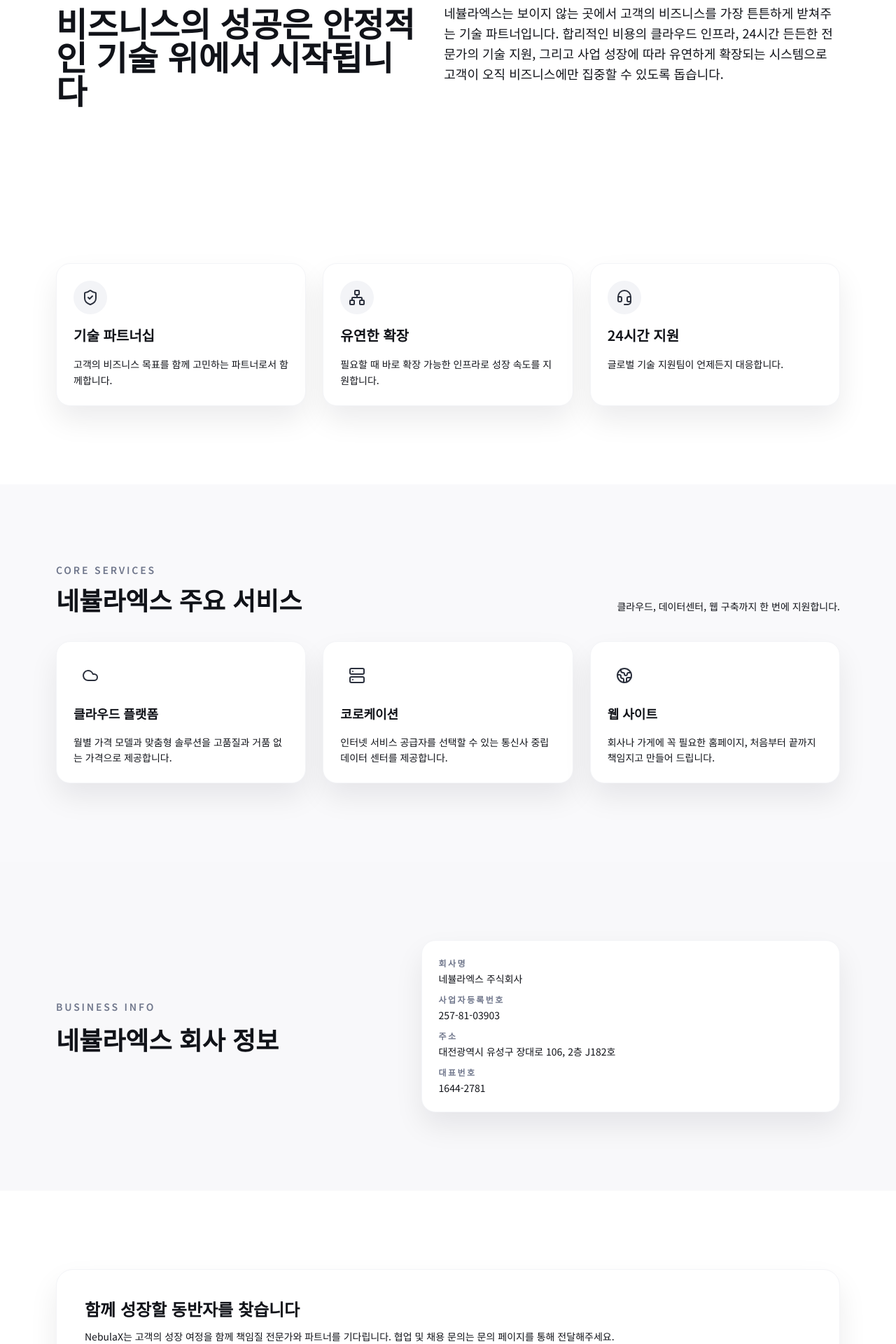
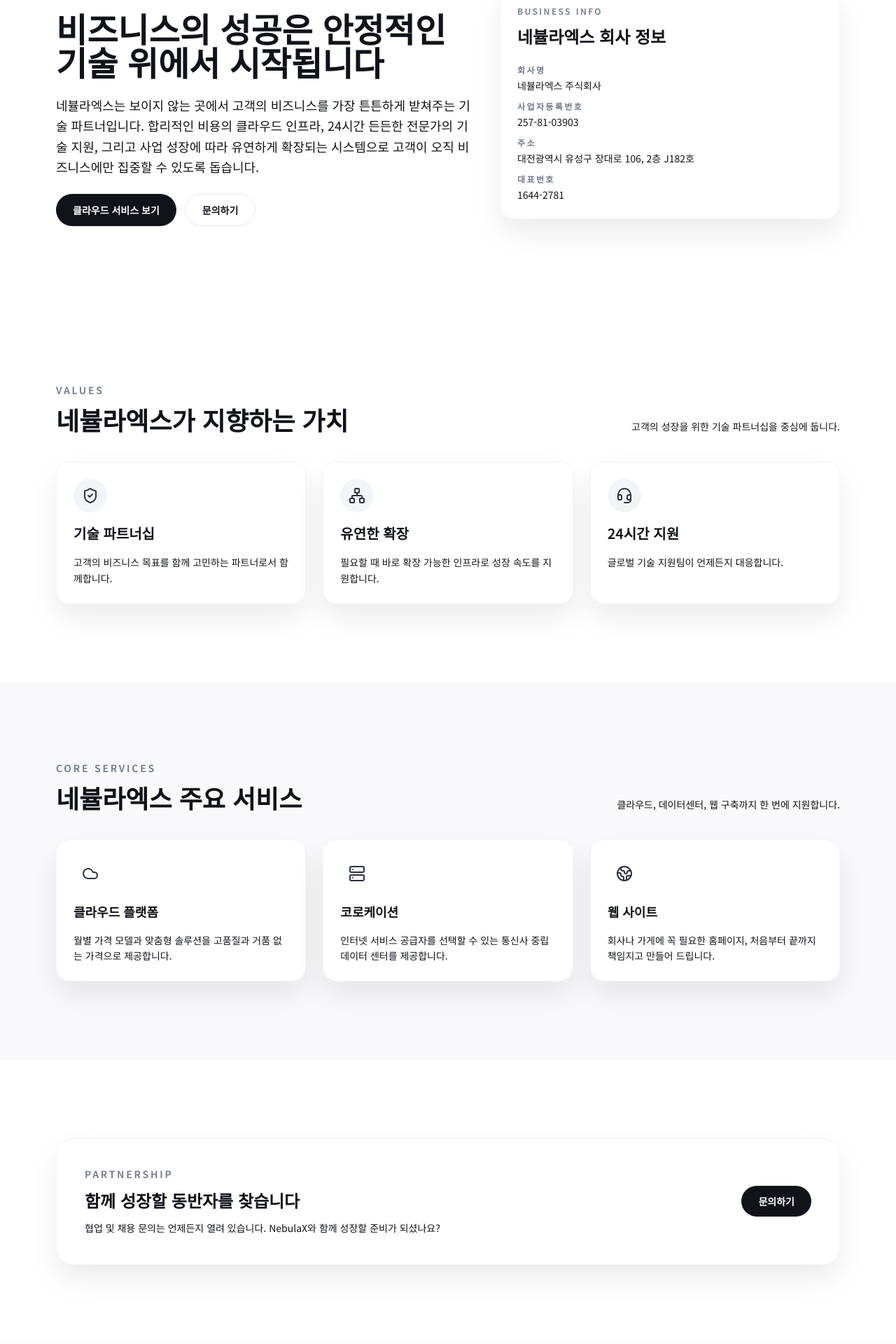
Before and after one commit to jevan-afk/nebulax, a Next.js app: page /about in a window 1280 px wide. Shown: the part 220-2140 px from the top of the page at 70% size. Built offline with nearby package versions, Linux system fonts and the light colour scheme.

Commit message:
Rebuild About, Services, Contact pages

```diff
--- a/app/about/page.tsx
+++ b/app/about/page.tsx
@@ -1,6 +1,7 @@
 import { Container } from "@/components/Container";
 import { Section } from "@/components/Section";
 import { Card } from "@/components/Card";
+import { Button } from "@/components/Button";
 import { aboutContent, businessInfo, featuredCards, values } from "@/lib/content";
 
 export default function AboutPage() {
@@ -8,32 +9,85 @@ export default function AboutPage() {
     <>
       <Section className="pt-28">
         <Container>
-          <div className="grid gap-10 lg:grid-cols-[1fr_1.1fr] lg:items-center">
-            <div>
+          <div className="grid gap-10 lg:grid-cols-[1.1fr_0.9fr] lg:items-center">
+            <div className="space-y-6">
               <p className="text-sm font-semibold uppercase tracking-[0.2em] text-ink-500">About</p>
-              <h1 className="mt-4 text-4xl font-semibold text-ink-900 md:text-5xl">
+              <h1 className="text-4xl font-semibold text-ink-900 md:text-5xl">
                 {aboutContent.heading}
               </h1>
+              <p className="text-lg leading-relaxed text-ink-600">{aboutContent.body}</p>
+              <div className="flex flex-wrap gap-3">
+                <Button href="/services#cloud">클라우드 서비스 보기</Button>
+                <Button href="/contact" variant="secondary">
+                  문의하기
+                </Button>
+              </div>
             </div>
-            <p className="text-lg leading-relaxed text-ink-600">{aboutContent.body}</p>
+            <Card className="space-y-6">
+              <div>
+                <p className="text-xs font-semibold uppercase tracking-[0.2em] text-ink-500">
+                  Business Info
+                </p>
+                <h2 className="mt-3 text-2xl font-semibold text-ink-900">네뷸라엑스 회사 정보</h2>
+              </div>
+              <div className="space-y-3 text-sm text-ink-600">
+                <div className="flex flex-col gap-1">
+                  <span className="text-xs font-semibold uppercase tracking-[0.2em] text-ink-500">
+                    회사명
+                  </span>
+                  <span>{businessInfo.company}</span>
+                </div>
+                <div className="flex flex-col gap-1">
+                  <span className="text-xs font-semibold uppercase tracking-[0.2em] text-ink-500">
+                    사업자등록번호
+                  </span>
+                  <span>{businessInfo.registration}</span>
+                </div>
+                <div className="flex flex-col gap-1">
+                  <span className="text-xs font-semibold uppercase tracking-[0.2em] text-ink-500">
+                    주소
+                  </span>
+                  <span>{businessInfo.address}</span>
+                </div>
+                <div className="flex flex-col gap-1">
+                  <span className="text-xs font-semibold uppercase tracking-[0.2em] text-ink-500">
+                    대표번호
+                  </span>
+                  <span>{businessInfo.phone}</span>
+                </div>
+              </div>
+            </Card>
           </div>
         </Container>
       </Section>
+
       <Section>
         <Container>
+          <div className="mb-10 flex flex-wrap items-end justify-between gap-6">
+            <div>
+              <p className="text-sm font-semibold uppercase tracking-[0.2em] text-ink-500">Values</p>
+              <h2 className="mt-3 text-3xl font-semibold text-ink-900 md:text-4xl">
+                네뷸라엑스가 지향하는 가치
+              </h2>
+            </div>
+            <p className="max-w-md text-sm text-ink-600">
+              고객의 성장을 위한 기술 파트너십을 중심에 둡니다.
+            </p>
+          </div>
           <div className="grid gap-6 md:grid-cols-3">
             {values.map((value) => (
               <Card key={value.title} className="space-y-4">
                 <div className="flex h-12 w-12 items-center justify-center rounded-full bg-ink-100">
                   <value.icon className="h-6 w-6 text-ink-700" />
                 </div>
-                <h2 className="text-xl font-semibold text-ink-900">{value.title}</h2>
+                <h3 className="text-xl font-semibold text-ink-900">{value.title}</h3>
                 <p className="text-sm leading-relaxed text-ink-600">{value.description}</p>
               </Card>
             ))}
           </div>
         </Container>
       </Section>
+
       <Section className="bg-ink-100/50">
         <Container>
           <div className="mb-10 flex flex-wrap items-end justify-between gap-6">
@@ -62,54 +116,24 @@ export default function AboutPage() {
           </div>
         </Container>
       </Section>
-      <Section className="bg-ink-100/60" id="history">
-        <Container>
-          <div className="grid gap-8 lg:grid-cols-[0.9fr_1.1fr] lg:items-center">
-            <div>
-              <p className="text-sm font-semibold uppercase tracking-[0.2em] text-ink-500">
-                Business Info
-              </p>
-              <h2 className="mt-4 text-3xl font-semibold text-ink-900 md:text-4xl">
-                네뷸라엑스 회사 정보
-              </h2>
-            </div>
-            <Card className="space-y-3">
-              <div className="flex flex-col gap-1 text-sm text-ink-600">
-                <span className="text-xs font-semibold uppercase tracking-[0.2em] text-ink-500">
-                  회사명
-                </span>
-                <span>{businessInfo.company}</span>
-              </div>
-              <div className="flex flex-col gap-1 text-sm text-ink-600">
-                <span className="text-xs font-semibold uppercase tracking-[0.2em] text-ink-500">
-                  사업자등록번호
-                </span>
-                <span>{businessInfo.registration}</span>
-              </div>
-              <div className="flex flex-col gap-1 text-sm text-ink-600">
-                <span className="text-xs font-semibold uppercase tracking-[0.2em] text-ink-500">
-                  주소
-                </span>
-                <span>{businessInfo.address}</span>
-              </div>
-              <div className="flex flex-col gap-1 text-sm text-ink-600">
-                <span className="text-xs font-semibold uppercase tracking-[0.2em] text-ink-500">
-                  대표번호
-                </span>
-                <span>{businessInfo.phone}</span>
-              </div>
-            </Card>
-          </div>
-        </Container>
-      </Section>
-      <Section id="careers">
+
+      <Section>
         <Container>
           <div className="rounded-3xl border border-ink-100 bg-white p-8 shadow-card md:p-10">
-            <h2 className="text-2xl font-semibold text-ink-900">함께 성장할 동반자를 찾습니다</h2>
-            <p className="mt-3 text-sm leading-relaxed text-ink-600">
-              NebulaX는 고객의 성장 여정을 함께 책임질 전문가와 파트너를 기다립니다. 협업 및
-              채용 문의는 문의 페이지를 통해 전달해주세요.
-            </p>
+            <div className="flex flex-wrap items-center justify-between gap-4">
+              <div>
+                <p className="text-sm font-semibold uppercase tracking-[0.2em] text-ink-500">
+                  Partnership
+                </p>
+                <h2 className="mt-3 text-2xl font-semibold text-ink-900">
+                  함께 성장할 동반자를 찾습니다
+                </h2>
+                <p className="mt-3 text-sm leading-relaxed text-ink-600">
+                  협업 및 채용 문의는 언제든지 열려 있습니다. NebulaX와 함께 성장할 준비가 되셨나요?
+                </p>
+              </div>
+              <Button href="/contact">문의하기</Button>
+            </div>
           </div>
         </Container>
       </Section>
--- a/app/contact/page.tsx
+++ b/app/contact/page.tsx
@@ -1,8 +1,8 @@
 import { Container } from "@/components/Container";
 import { Section } from "@/components/Section";
 import { Card } from "@/components/Card";
+import { Button } from "@/components/Button";
 import { contactContent } from "@/lib/content";
-import { Button } from "@/components/Button";
 
 export default function ContactPage() {
   return (
@@ -10,12 +10,21 @@ export default function ContactPage() {
       <Section className="pt-28">
         <Container>
           <div className="grid gap-10 lg:grid-cols-[1fr_1.1fr]">
-            <div>
+            <div className="space-y-6">
               <p className="text-sm font-semibold uppercase tracking-[0.2em] text-ink-500">Contact</p>
-              <h1 className="mt-4 text-4xl font-semibold text-ink-900 md:text-5xl">
+              <h1 className="text-4xl font-semibold text-ink-900 md:text-5xl">
                 {contactContent.heading}
               </h1>
-              <p className="mt-4 text-lg leading-relaxed text-ink-600">{contactContent.body}</p>
+              <p className="text-lg leading-relaxed text-ink-600">{contactContent.body}</p>
+              <div className="rounded-3xl border border-ink-100 bg-ink-100/60 p-6">
+                <p className="text-sm font-semibold uppercase tracking-[0.2em] text-ink-500">
+                  Quick Contact
+                </p>
+                <p className="mt-3 text-sm text-ink-600">
+                  긴급 문의는 대표번호로 연락해주세요.
+                </p>
+                <p className="mt-2 text-lg font-semibold text-ink-900">1644-2781</p>
+              </div>
             </div>
             <Card className="space-y-4" id="business">
               <h2 className="text-lg font-semibold text-ink-900">사업자 정보</h2>
@@ -36,6 +45,7 @@ export default function ContactPage() {
           </div>
         </Container>
       </Section>
+
       <Section>
         <Container>
           <div className="grid gap-10 lg:grid-cols-[1.1fr_0.9fr] lg:items-start">
@@ -99,10 +109,11 @@ export default function ContactPage() {
                 <Button className="w-full">문의 보내기</Button>
               </form>
             </Card>
-            <div className="space-y-4 rounded-3xl border border-ink-100 bg-ink-100/60 p-8">
-              <h3 className="text-xl font-semibold text-ink-900">빠른 연결</h3>
+            <div className="space-y-4 rounded-3xl border border-ink-100 bg-white p-8 shadow-card" id="support">
+              <h3 className="text-xl font-semibold text-ink-900">기술 지원</h3>
               <p className="text-sm leading-relaxed text-ink-600">
-                긴급 장애 대응이나 빠른 문의가 필요한 경우 대표번호로 연락해주세요.
+                NebulaX는 24/7 글로벌 기술 지원으로 고객의 시스템을 안정적으로 운영할 수 있도록
+                지원합니다. 긴급 장애 대응이 필요하시면 대표번호로 연락해주세요.
               </p>
               <div className="text-sm font-semibold text-ink-900">대표번호: 1644-2781</div>
               <div className="text-sm text-ink-600">이메일: contact@nebulax.digital</div>
@@ -110,17 +121,6 @@ export default function ContactPage() {
           </div>
         </Container>
       </Section>
-      <Section id="support">
-        <Container>
-          <div className="rounded-3xl border border-ink-100 bg-ink-100/60 p-8 md:p-10">
-            <h2 className="text-2xl font-semibold text-ink-900">기술 지원</h2>
-            <p className="mt-3 text-sm leading-relaxed text-ink-600">
-              NebulaX는 24/7 글로벌 기술 지원으로 고객의 시스템을 안정적으로 운영할 수 있도록
-              지원합니다. 긴급 장애 대응이 필요하시면 대표번호로 연락해주세요.
-            </p>
-          </div>
-        </Container>
-      </Section>
     </>
   );
 }
```
Also changed, not shown: app/services/page.tsx (+38 -43 lines).
